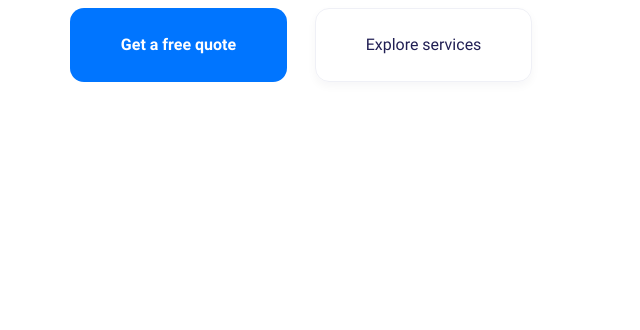
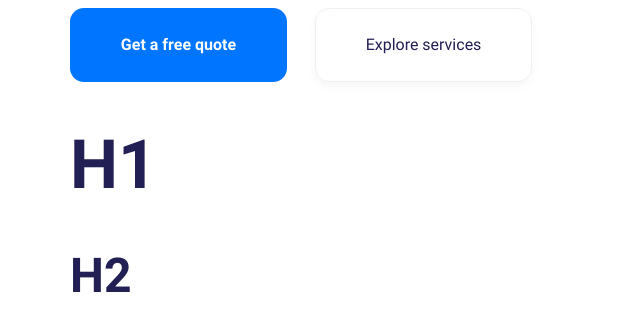
Before and after one commit to hartmannieru/cleaning-x, a React (Create React App) app: page /components in a window 1280 px wide. Shown: the top 330 px of the page, without its empty margins (0-640 px from the left). Built offline with nearby package versions, Linux system fonts and the light colour scheme.

Commit message:
Add react-router-dom

```diff
--- a/package.json
+++ b/package.json
@@ -13,6 +13,7 @@
     "polished": "^4.2.2",
     "react": "^18.0.0",
     "react-dom": "^18.0.0",
+    "react-router-dom": "^6.3.0",
     "react-scripts": "5.0.1",
     "styled-components": "^5.3.5",
     "web-vitals": "^2.1.4",
--- a/src/App.js
+++ b/src/App.js
@@ -1,6 +1,7 @@
+import { Routes , Route } from "react-router-dom";
 import { ThemeProvider } from "styled-components";
-import Button from "./components/Button";
-import Buttons from "./components/Buttons";
+import Components from "./pages/Components";
+import Main from "./pages/Main";
 import GlobalStyle from "./styles/GlobalStyles";
 
 const theme = {
@@ -16,19 +17,13 @@ const theme = {
 function App() {
   return (
     <>
-      <div className="container">
-        <GlobalStyle />
-        <ThemeProvider theme={theme}>
-          <Buttons>
-            <Button>
-              Get a free quote
-            </Button>
-            <Button full={false}>
-              Explore services
-            </Button>
-          </Buttons>
-        </ThemeProvider>
-      </div>
+      <GlobalStyle />
+      <ThemeProvider theme={theme}>
+        <Routes>
+          <Route path="/" element={<Main />} />
+          <Route path="/components" element={<Components />} />
+       </Routes>
+      </ThemeProvider>
     </>
   );
 }
--- /dev/null
+++ b/src/components/H1.jsx
@@ -0,0 +1,18 @@
+import React from 'react'
+import styled from 'styled-components'
+import { rem } from 'polished'
+
+const H1 = ({children}) => {
+  return (
+    <H1Container>{children}</H1Container>
+  )
+}
+
+const H1Container = styled.h1`
+  font-weight: 700;
+  font-size: ${rem(68)};
+  line-height: 109%;
+  color: ${props => props.theme.color.black};
+`
+
+export default H1
--- /dev/null
+++ b/src/components/H2.jsx
@@ -0,0 +1,20 @@
+import React from 'react'
+import styled from 'styled-components'
+import { rem } from 'polished'
+
+const H2 = ({children}) => {
+  return (
+    <H2Container>
+      {children}
+    </H2Container>
+  )
+}
+
+const H2Container = styled.h2`
+  font-weight: 700;
+  font-size: ${rem(48)};
+  line-height: 121%;
+  color: ${props => props.theme.color.black};
+`
+
+export default H2
--- a/src/index.js
+++ b/src/index.js
@@ -4,8 +4,11 @@ import App from './App';
 
 import './styles/index.scss'
 import 'bootstrap/dist/js/bootstrap'
+import { BrowserRouter } from 'react-router-dom';
 
 const root = ReactDOM.createRoot(document.getElementById('root'));
 root.render(
-  <App />
+  <BrowserRouter>
+    <App />
+  </BrowserRouter>
 );
--- /dev/null
+++ b/src/pages/Components.jsx
@@ -0,0 +1,24 @@
+import React from 'react'
+import Button from "../components/Button";
+import Buttons from "../components/Buttons";
+import H1 from "../components/H1";
+import H2 from "../components/H2";
+
+const Components = () => {
+  return (
+    <div className="container">
+      <Buttons>
+        <Button>
+          Get a free quote
+        </Button>
+        <Button full={false}>
+          Explore services
+        </Button>
+      </Buttons>
+      <H1>H1</H1>
+      <H2>H2</H2>
+    </div>
+  )
+}
+
+export default Components
--- /dev/null
+++ b/src/pages/Main.jsx
@@ -0,0 +1,9 @@
+import React from 'react'
+
+const Main = () => {
+  return (
+    <div>Landing Page</div>
+  )
+}
+
+export default Main
```
Also changed, not shown: 1 other file (tests, documents, lock files or other folders).
